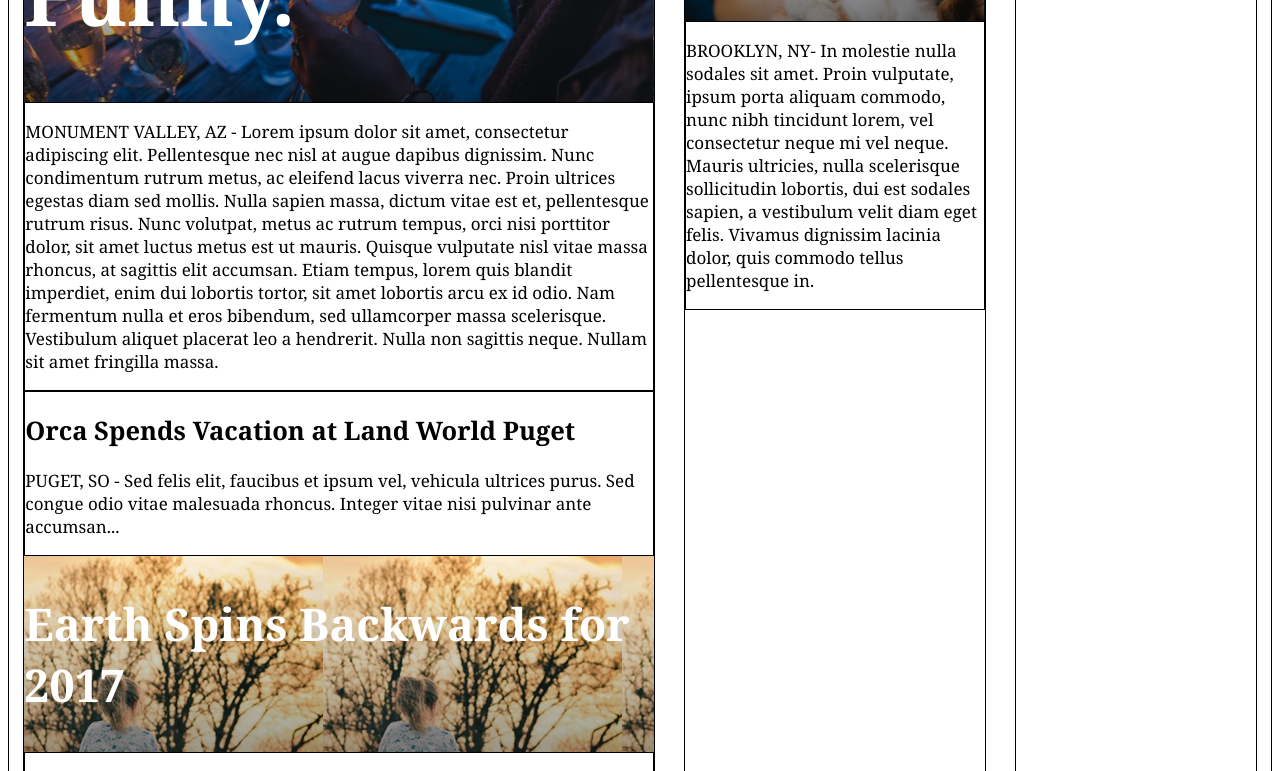
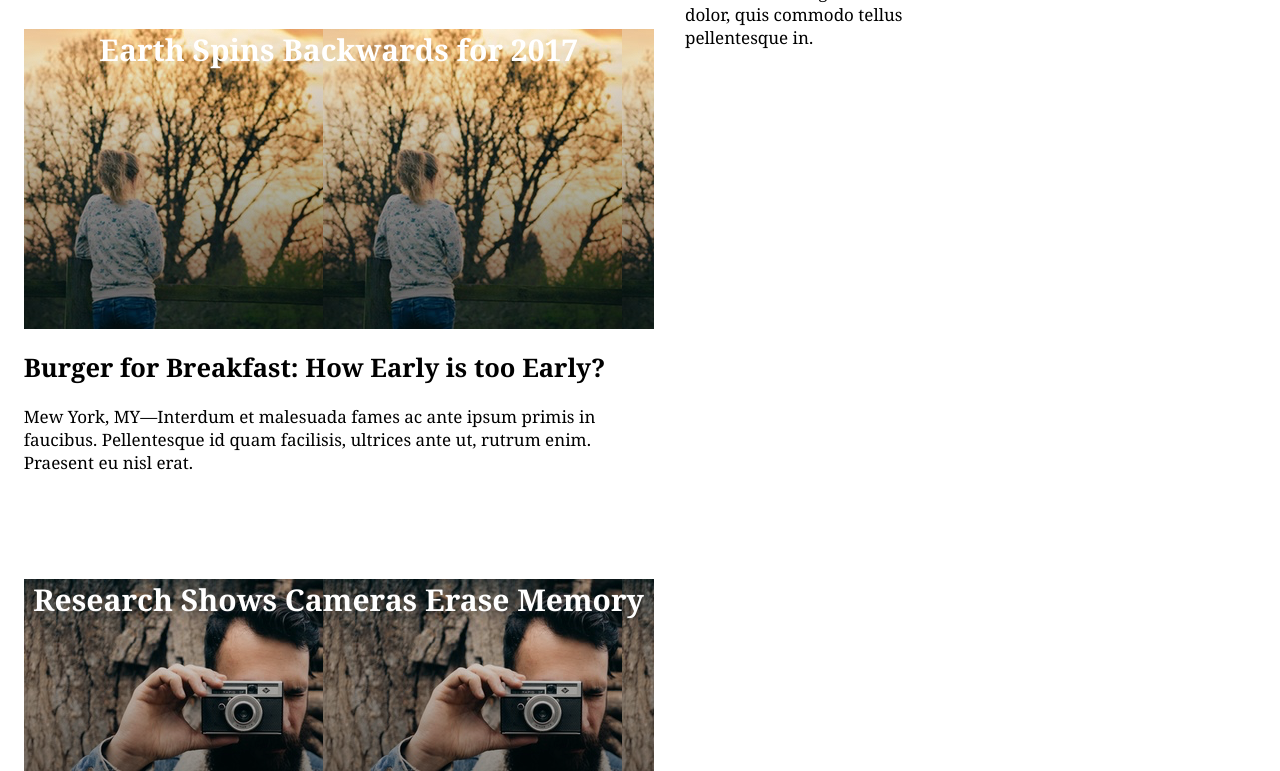
Before and after one commit to rwmarcoux/MyTimes, a plain HTML site: page index.html in a window 1280 px wide. Shown: the part 889-1660 px from the top of the page. Drawn offline with Linux system fonts and the light colour scheme.

Commit message:
Task 5 Started

```diff
--- a/index.html
+++ b/index.html
@@ -27,7 +27,7 @@
 
             <div class="column-lg">
                 <div class="main-story white ">
-                    <h1>Mother of Three Buys Tuna Steak at Phish Concert. Leaves, "Feeling Funny."</h1>
+                    <span>Mother of Three Buys Tuna Steak at Phish Concert. Leaves, "Feeling Funny."</span>
                 </div>
                 <div class="article">
                     <p>MONUMENT VALLEY, AZ - Lorem ipsum dolor sit amet, consectetur adipiscing elit. Pellentesque nec nisl at augue dapibus dignissim. Nunc condimentum rutrum metus, ac eleifend lacus viverra nec. Proin ultrices egestas diam sed mollis. Nulla sapien massa, dictum vitae est et, pellentesque rutrum risus. Nunc volutpat, metus ac rutrum tempus, orci nisi porttitor dolor, sit amet luctus metus est ut mauris. Quisque vulputate nisl vitae massa rhoncus, at sagittis elit accumsan. Etiam tempus, lorem quis blandit imperdiet, enim dui lobortis tortor, sit amet lobortis arcu ex id odio. Nam fermentum nulla et eros bibendum, sed ullamcorper massa scelerisque. Vestibulum aliquet placerat leo a hendrerit. Nulla non sagittis neque. Nullam sit amet fringilla massa.</p>
@@ -40,7 +40,7 @@
                 </div>
 
                 <div class="story-2 white">
-                    <h2>Earth Spins Backwards for 2017</h2>
+                    <span>Earth Spins Backwards for 2017</span>
                 </div>
 
                 <div class="article">
@@ -50,7 +50,7 @@
                 </div>
 
                 <div class="story-3 white">
-                    <h2>Research Shows Cameras Erase Memory</h2>
+                    <span>Research Shows Cameras Erase Memory</span>
                 </div>
             </div>
 
@@ -62,7 +62,7 @@
                 </div>
 
                 <div class="story-1 white">
-                    <h2>Cats in Control-Is It a Thing?</h2>
+                    <span>Cats in Control-Is It a Thing?</span>
                 </div>
 
                 <div class="article">
--- a/resources/css/styles.css
+++ b/resources/css/styles.css
@@ -4,10 +4,8 @@ header{
     font-family: 'Verdana';
     font-size: 14px;
     font-weight: bold;
-    border-bottom: 1px solid #000;
     padding-bottom: 10px;
     display: flex;
-    flex-direction: row;
     align-items: center;
     justify-content: space-between;
     z-index: 20;
@@ -17,11 +15,14 @@ a {color: #000;}
 
 span {display: inline-block}
 
+.container,
+.nav,
+.main-content {justify-content: space-around;}
+
 .container {
     width: 200px;
     display: inline-flex;
     align-items: center;
-    justify-content: space-around;
     font-size: 12px;
 }
 
@@ -33,18 +34,15 @@ span {display: inline-block}
     width: 350px;
     display: inline-flex;
     align-items: flex-end;
-    justify-content: space-around;
 }
 
 /*   Body   */
 
 .main-content {
+    padding-top: 40px;
     display: flex;
-    flex-direction: row;
     justify-content: space-around;
-    align-content: flex-start;
-    border: 1px solid #000;
-    padding-top: 40px;
+    flex-wrap: wrap;
 }
 
 .column-lg,
@@ -52,7 +50,6 @@ span {display: inline-block}
 .column-sm {
     display: flex;
     flex-direction: column;
-    border: 1px solid #000;
 }
 
 .column-lg {width: 630px;}
@@ -65,8 +62,7 @@ span {display: inline-block}
     font-family: Georgia;
     font-size: 17px;
     color: #000;
-
-    border: 1px solid #000;
+    height: 250px;
 }
 
 .white {
@@ -76,24 +72,32 @@ span {display: inline-block}
     color: #fff;
 }
 
+.main-story,
+.story-1,
+.story-2,
+.story-3 {
+    display: inline-flex;
+    justify-content: center;
+    height: 300px;
+}
+
+.story-1,
+.story-2,
+.story-3 {text-align: center;}
+
 .main-story {
     background: url('/resources/img/img-story-main.png');
-    display: flex;
     font-size: 40px;
-    align-items: flex-start;
 }
 
 .story-1 {
     background: url('/resources/img/img-story-1.png');
-    display: flex;
 }
 
 .story-2 {
     background: url('/resources/img/img-story-2.png');
-    display: flex;
 }
 
 .story-3 {
     background: url('/resources/img/img-story-3.png');
-    display: flex;
 }
```
